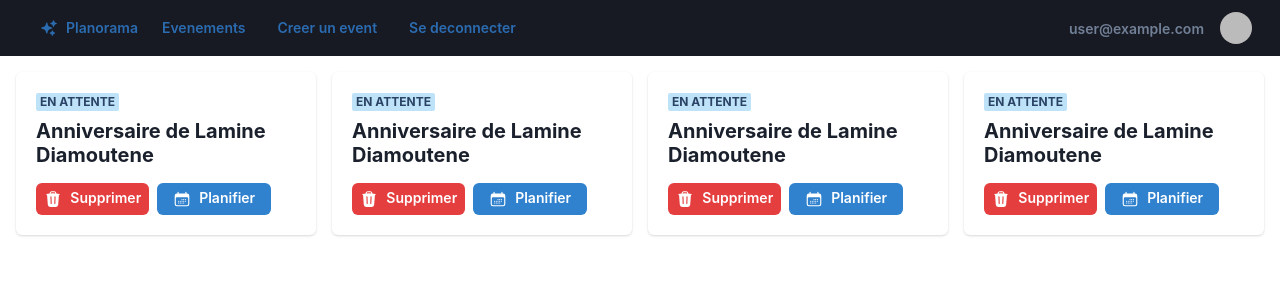
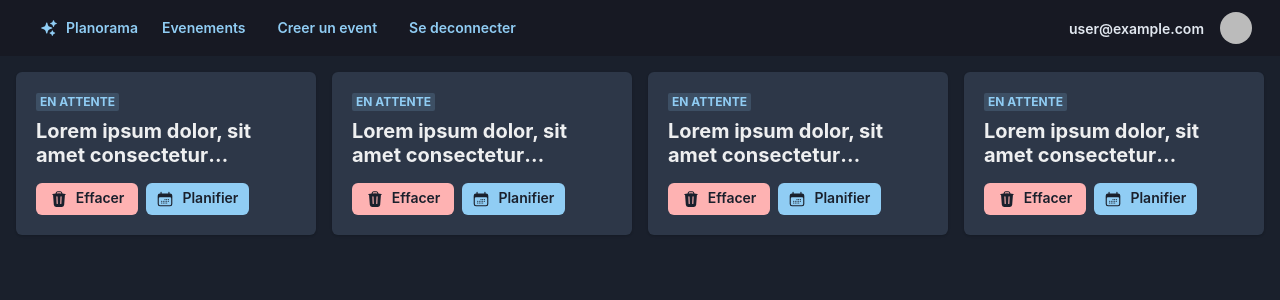
Before and after one commit to Nemila/planorama, a Next.js app: page /events in a window 1280 px wide. Shown: the top 300 px of the page. Built offline with nearby package versions, Linux system fonts and the light colour scheme; no server answers; sample sign-in values are in the browser's storage.

Commit message:
custom singin page

```diff
--- a/src/components/EventDetails.jsx
+++ b/src/components/EventDetails.jsx
@@ -23,7 +23,12 @@ const EventDetails = () => {
         <Badge colorScheme="blue" mb={2}>
           En Attente
         </Badge>
-        <Heading size="md">Anniversaire de Lamine Diamoutene</Heading>
+        <Heading size="md" noOfLines={2}>
+          Lorem ipsum dolor, sit amet consectetur adipisicing elit. Architecto
+          quod accusantium debitis, excepturi necessitatibus quibusdam magni
+          expedita fugit sequi nesciunt nulla repellat aspernatur ex?
+          Accusantium iure pariatur asperiores obcaecati cumque?
+        </Heading>
       </CardHeader>
 
       <CardFooter pt={2}>
@@ -34,7 +39,7 @@ const EventDetails = () => {
             leftIcon={<HiTrash size={18} />}
             size="sm"
           >
-            Supprimer
+            Effacer
           </Button>
           <Button
             href="/events/1"
--- a/src/components/Layout.jsx
+++ b/src/components/Layout.jsx
@@ -1,7 +1,13 @@
-import { ChakraProvider, Flex } from "@chakra-ui/react";
+import { ChakraProvider, extendTheme, Flex } from "@chakra-ui/react";
 import Head from "next/head";
 import Navbar from "./Navbar";
 import { SessionProvider } from "next-auth/react";
+
+const theme = extendTheme({
+  config: {
+    initialColorMode: "dark",
+  },
+});
 
 const Layout = ({ children, session }) => {
   return (
@@ -16,7 +22,7 @@ const Layout = ({ children, session }) => {
         <link rel="icon" href="/favicon.ico" />
       </Head>
 
-      <ChakraProvider>
+      <ChakraProvider theme={theme}>
         <SessionProvider session={session}>
           <Flex direction="column" minH="100svh">
             <Navbar />
--- a/src/components/Navbar.jsx
+++ b/src/components/Navbar.jsx
@@ -14,6 +14,7 @@ import { HiSparkles } from "react-icons/hi2";
 
 const Navbar = () => {
   const { data: session } = useSession();
+
   if (session) {
     console.log(session);
   }
--- a/src/pages/api/auth/[...nextauth].js
+++ b/src/pages/api/auth/[...nextauth].js
@@ -3,18 +3,24 @@ import GoogleProvider from "next-auth/providers/google";
 import GithubProvider from "next-auth/providers/github";
 
 export const authOptions = {
-  // Configure one or more authentication providers
   providers: [
+    GoogleProvider({
+      clientId: process.env.GOOGLE_ID,
+      clientSecret: process.env.GOOGLE_SECRET,
+    }),
     GithubProvider({
       clientId: process.env.GITHUB_ID,
       clientSecret: process.env.GITHUB_SECRET,
     }),
-    GoogleProvider({
-      clientId: process.env.GOOGLE_ID,
-      clientSecret: process.env.GOOGLE_SECRET,
-    }),
-    // ...add more providers here
   ],
+  secret: process.env.SECRET,
+  pages: {
+    signIn: "/auth/signin",
+    signOut: "/auth/signout",
+    error: "/auth/error", // Error code passed in query string as ?error=
+    verifyRequest: "/auth/verify-request", // (used for check email message)
+    newUser: "/events",
+  },
 };
 
 export default NextAuth(authOptions);
--- a/src/pages/events/index.jsx
+++ b/src/pages/events/index.jsx
@@ -1,16 +1,15 @@
 import EventDetails from "@/components/EventDetails";
 import { Box, Container, GridItem, SimpleGrid } from "@chakra-ui/react";
-import { getSession } from "next-auth/react";
-import React from "react";
+import { getServerSession } from "next-auth";
+import { authOptions } from "../api/auth/[...nextauth]";
 
 export const getServerSideProps = async (context) => {
-  const session = await getSession(context);
+  const session = await getServerSession(context.req, context.res, authOptions);
 
   if (!session) {
     return {
       redirect: {
-        destination: "/api/auth/signin",
-        permanent: false,
+        destination: "/auth/signin",
       },
     };
   }
@@ -22,11 +21,11 @@ export const getServerSideProps = async (context) => {
   };
 };
 
-const Events = ({ user }) => {
+const Events = ({ session }) => {
   return (
     <Box py={4}>
       <Container maxW="container.xl">
-        <SimpleGrid columns={4} gap={4}>
+        <SimpleGrid columns={{ lg: 4, md: 2, sm: 1 }} gap={4}>
           <GridItem>
             <EventDetails />
           </GridItem>
```
Also changed, not shown: src/components/SigninButtons.jsx (added, +7 -0 lines), src/pages/auth/signin.jsx (added, +70 -0 lines).
